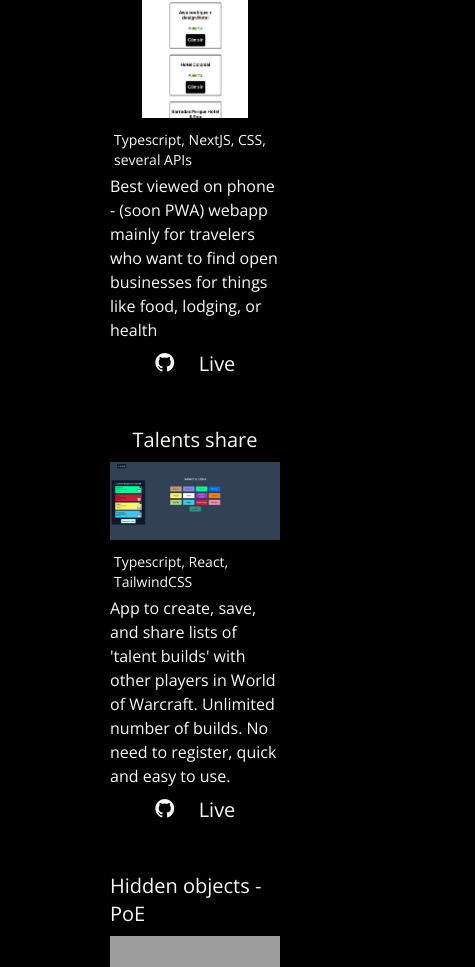
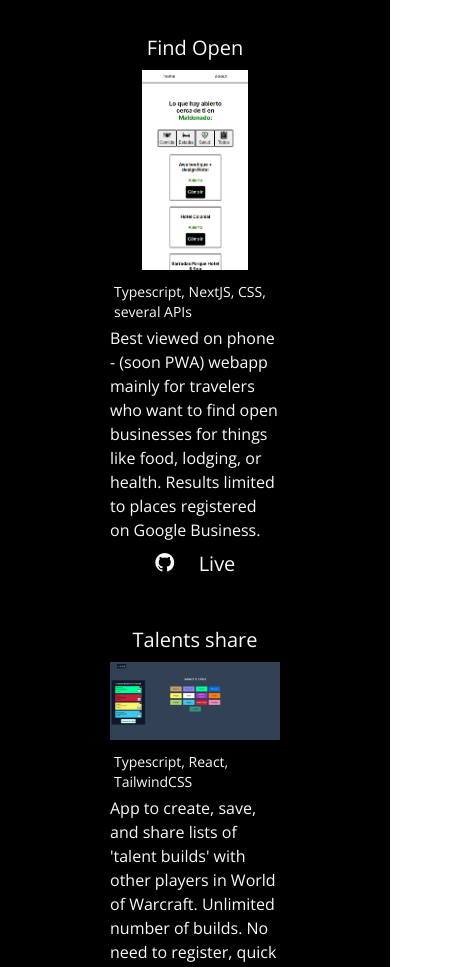
Before and after one commit to jinitsuga/agu-portfolio, a React (Vite) app: page / in a window 390 px wide. Shown: the part 1360-2327 px from the top of the page, 475 px wide, since content can reach past the window. Built offline with nearby package versions, Linux system fonts and the light colour scheme; grey boxes are pictures that could not be loaded.

Commit message:
fixed responsiveness on most screens. Galaxy fold pending

```diff
--- a/src/Container.tsx
+++ b/src/Container.tsx
@@ -24,7 +24,7 @@ export const Container: FC = () => {
     <div
       className={`${
         darkMode ? "bg-black" : "bg-stone-100"
-      } h-100% flex flex-col items-center justify-center `}
+      } h-100% w-screen flex flex-col items-center justify-center`}
     >
       {/* <Navbar text={language.navbar} /> */}
       <Info greeting={language.infoGreeting} text={language.info} />
--- a/src/Header/Navbar.tsx
+++ b/src/Header/Navbar.tsx
@@ -37,10 +37,10 @@ export const Navbar: FC = memo(({}) => {
     <nav
       className={`${
         darkMode ? " text-stone-50" : ""
-      } sticky top-0 z-10 flex flex-row w-full justify-around items-center p-6 text-lg mb-8  z-20 backdrop-blur-[10px] backdrop-saturate-[1.8]
+      } sticky top-0 z-10 flex flex-row w-screen justify-around items-center p-6 text-lg mb-8  z-20 backdrop-blur-[10px] backdrop-saturate-[1.8]
       `}
     >
-      <ul className="flex flex-col flex-wrap md:flex-row gap-6 justify-between md:w-62">
+      <ul className="flex flex-col flex-wrap md:flex-row gap-6 justify-between md:w-62 xs:max-w-xs">
         <li className="hover:text-cyan-200">
           <Link
             to="/"
--- a/src/Projects/projectsInfo.tsx
+++ b/src/Projects/projectsInfo.tsx
@@ -20,7 +20,7 @@ const projectsInfo: Array<any> = [
     tools: "Typescript, NextJS, CSS, several APIs",
     code: "https://github.com/jinitsuga/find-open",
     description:
-      "Best viewed on phone - (soon PWA) webapp mainly for travelers who want to find open businesses for things like food, lodging, or health",
+      "Best viewed on phone - (soon PWA) webapp mainly for travelers who want to find open businesses for things like food, lodging, or health. Results limited to places registered on Google Business.",
     live: "https://find-open.vercel.app/",
   },
   {
```
